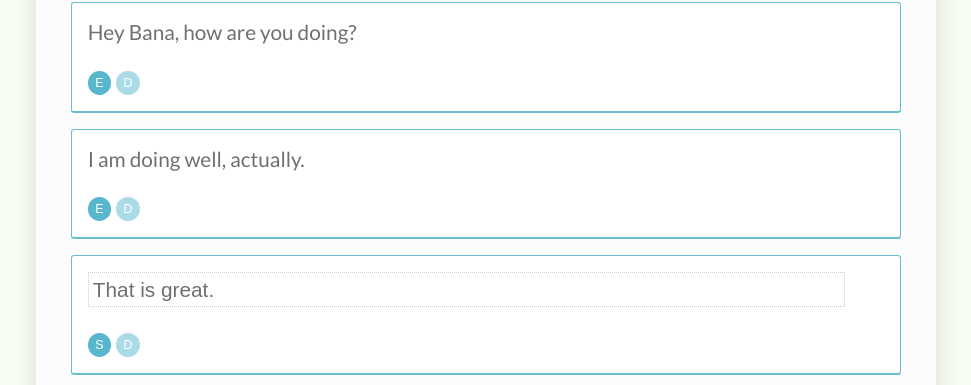
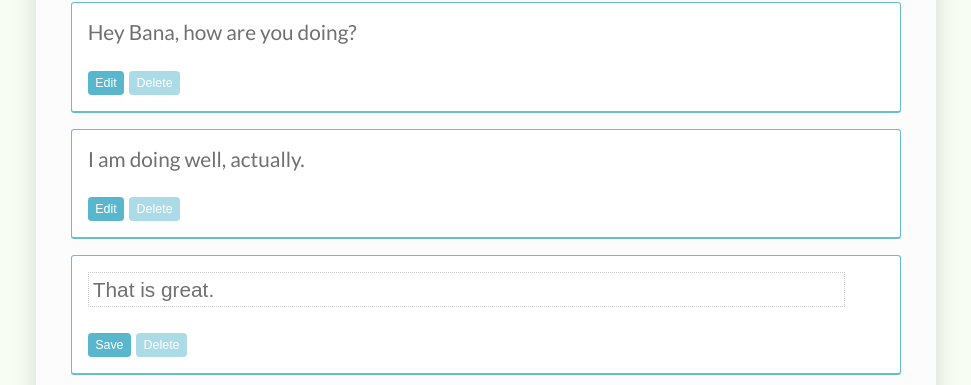
Before and after one commit to BandanaKM/messaging-app, a React (Create React App) app: page / in a window 1280 px wide. Shown: the part 415-800 px from the top of the page, without its empty margins (154-1125 px from the left). Built offline with nearby package versions, Linux system fonts and the light colour scheme.

Commit message:
change edit and delete

```diff
--- a/src/Message.js
+++ b/src/Message.js
@@ -10,9 +10,9 @@ const Message = props =>
 	    {props.content}
 	  </MessageContent>
 	  <button onClick={props.handleToggleEditing}>
-	    {props.isEditing ? "S" : "E"}
+	    {props.isEditing ? "Save" : "Edit"}
 	  </button>
-	  <button onClick={props.handleRemove}>D</button>
+	  <button onClick={props.handleRemove}>Delete</button>
 	</li>;
 
 Message.propTypes = {
--- a/src/index.css
+++ b/src/index.css
@@ -137,7 +137,7 @@ li button {
   font-size: .78em;
   margin-top: 1.65em;
   margin-right: .4em;
-  border-radius: 50%;
+  border-radius: .3em;
   padding: .4em .6em;
   color: white;
   background: #58b7cd;
```
